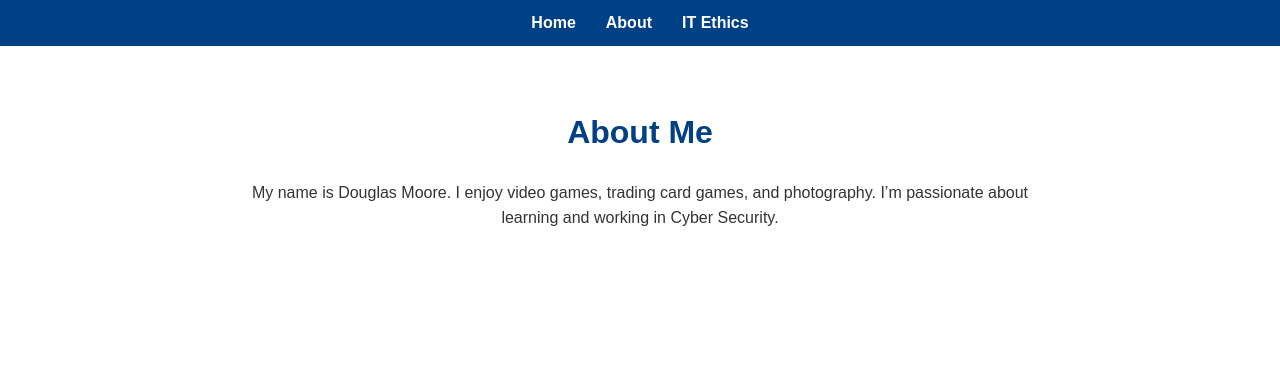
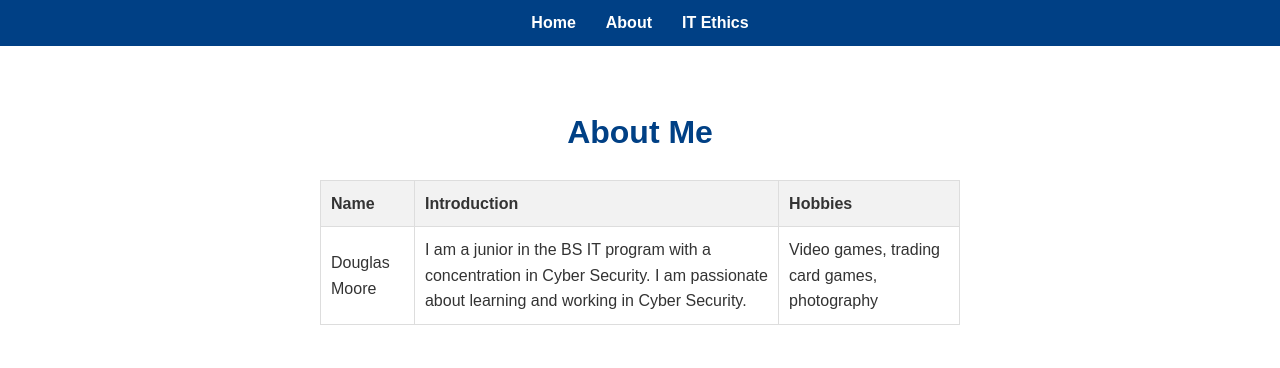
Before and after one commit to Doug09865/my-project, a plain HTML site: page about.html in a window 1280 px wide. Drawn offline with Linux system fonts and the light colour scheme.

Commit message:
Update table for about.html

```diff
--- a/about.html
+++ b/about.html
@@ -5,6 +5,25 @@
     <meta name="viewport" content="width=device-width, initial-scale=1.0">
     <title>Douglas Moore - About</title>
     <link rel="stylesheet" href="styles.css">
+    <style>
+        table {
+            border-collapse: collapse;
+            width: 80%;
+            margin: 20px auto;
+            font-family: Arial, sans-serif;
+        }
+        th, td {
+            border: 1px solid #dddddd;
+            text-align: left;
+            padding: 10px;
+        }
+        th {
+            background-color: #f2f2f2;
+        }
+        td {
+            background-color: #fff;
+        }
+    </style>
 </head>
 <body>
     <header>
@@ -18,7 +37,18 @@
     </header>
     <main>
         <h1>About Me</h1>
-        <p>My name is Douglas Moore. I enjoy video games, trading card games, and photography. I’m passionate about learning and working in Cyber Security.</p>
+        <table>
+            <tr>
+                <th>Name</th>
+                <th>Introduction</th>
+                <th>Hobbies</th>
+            </tr>
+            <tr>
+                <td>Douglas Moore</td>
+                <td>I am a junior in the BS IT program with a concentration in Cyber Security. I am passionate about learning and working in Cyber Security.</td>
+                <td>Video games, trading card games, photography</td>
+            </tr>
+        </table>
     </main>
 </body>
 </html>
```
